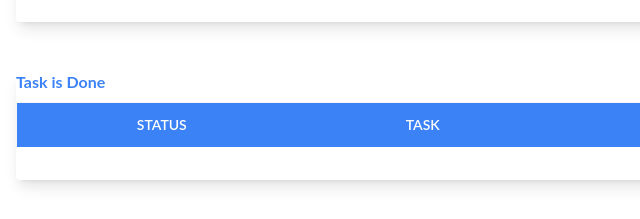
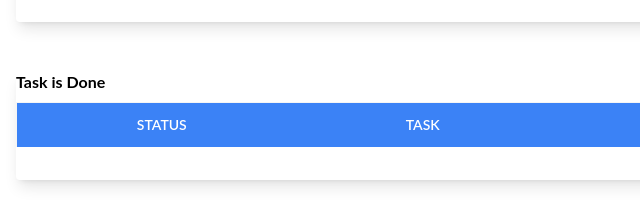
Before and after one commit to rizkitaufiq/mission-4-to-do-list, a website: page index.html in a window 1280 px wide. Shown: the part 791-1010 px from the top of the page, 0-640 px from the left. Drawn offline with Linux system fonts and the light colour scheme.

Commit message:
fix bug is done to do list data

```diff
--- a/index.html
+++ b/index.html
@@ -6,7 +6,7 @@
     <meta name="viewport" content="width=device-width, initial-scale=1.0">
     <title>Document</title>
 
-    <link rel="stylesheet" href="dist/css/style.css">
+    <link rel="stylesheet" href="dist/output.css">
 </head>
 
 <body>
```
Also changed, not shown: dist/css/style.css, dist/js/script.js.
